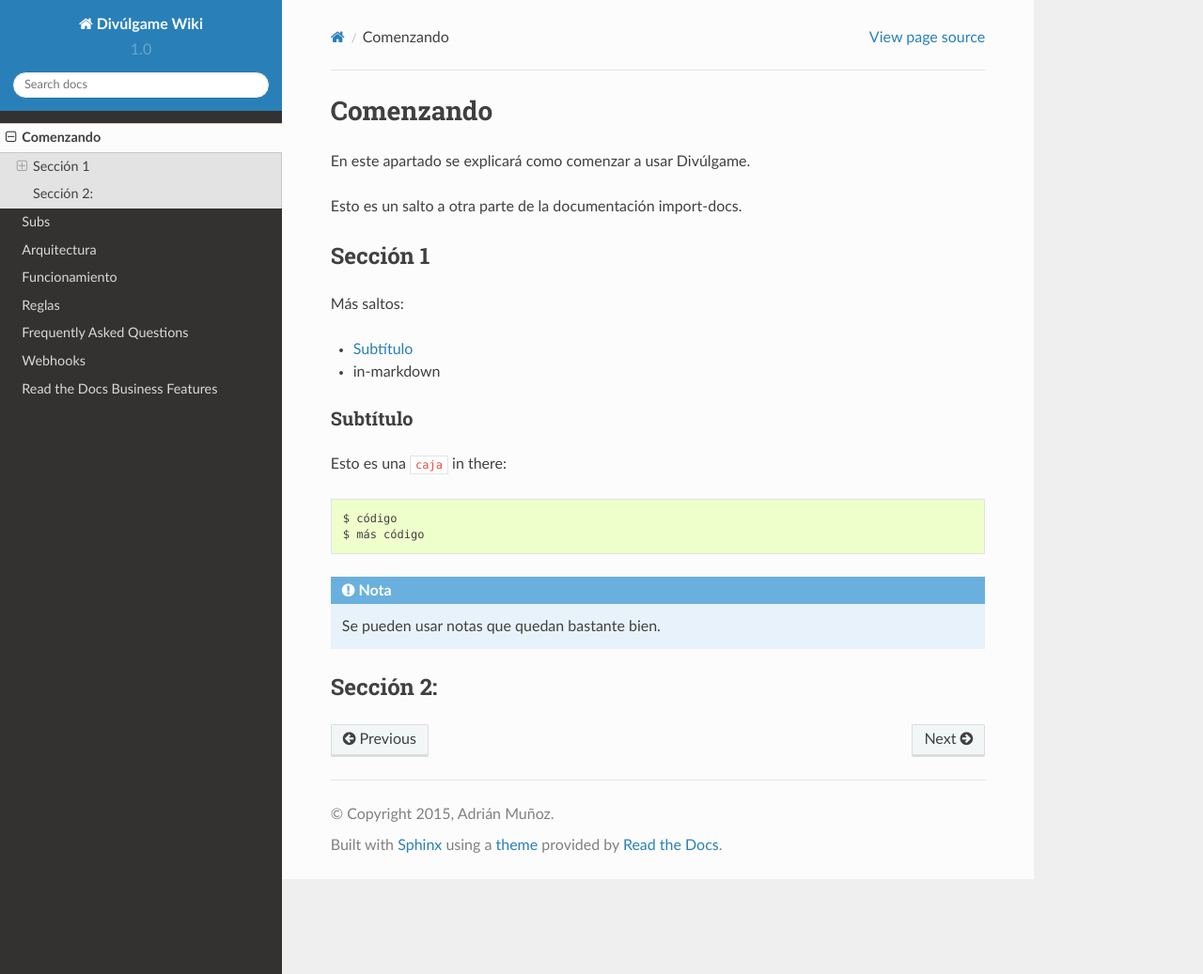
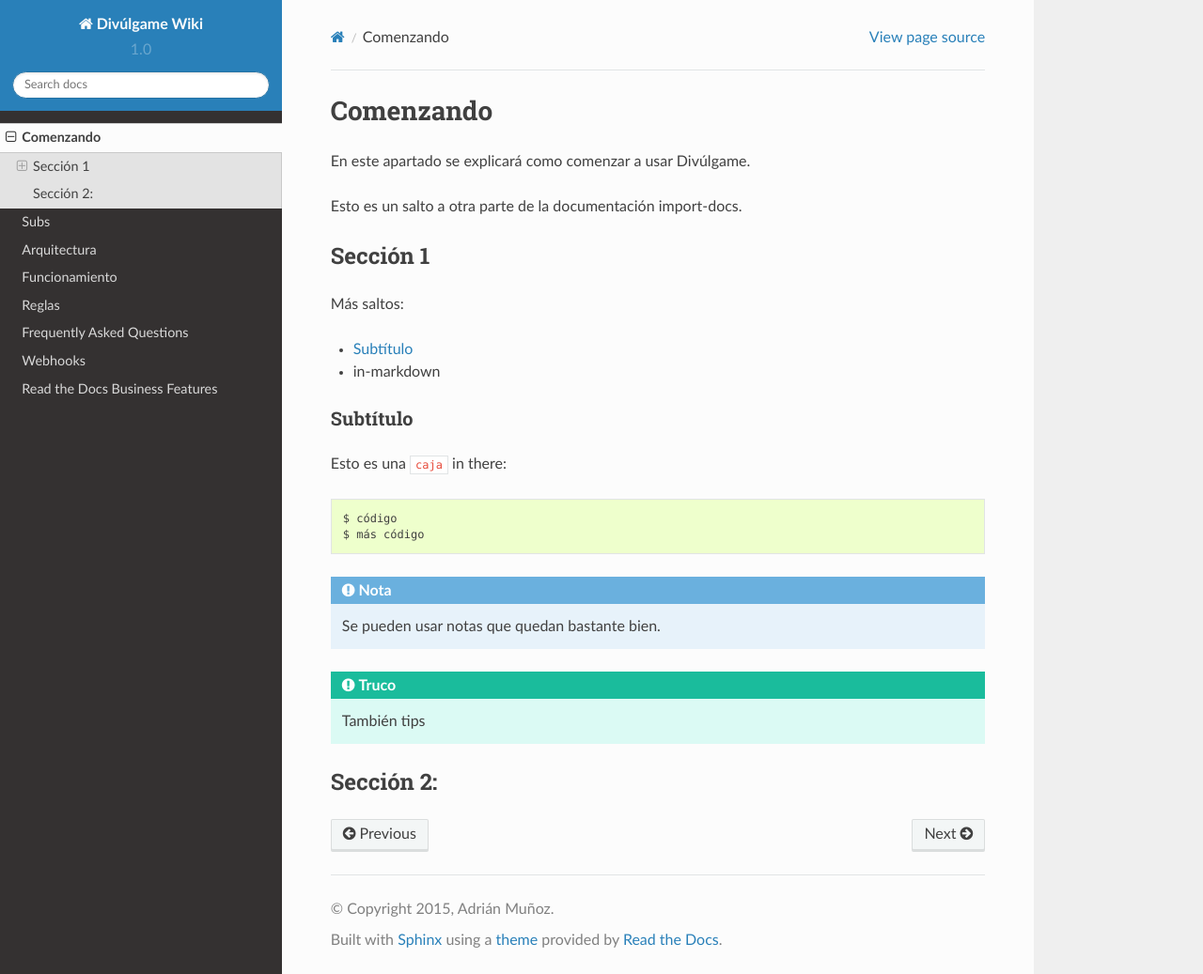
Before and after one commit to adrianmugnoz/Documentacion-Divulgame, a Sphinx documentation site: the page built from docs/getting_started.rst, in a window 1280 px wide and 1037 px high. Shown: the whole window at 94% size. Built offline with Sphinx 7.4.7 and the Read the Docs theme 2.0.0, drawn with Linux system fonts in a browser that asks for light colours; pages that are not in the unit, such as notebooks, are missing from menus.

Commit message:
Update getting_started.rst

```diff
--- a/docs/getting_started.rst
+++ b/docs/getting_started.rst
@@ -26,6 +26,8 @@ Esto es una ``caja`` in there::
 
 .. note:: Se pueden usar notas que quedan bastante bien.
 
+.. Tip:: También tips
+
 Sección 2:
 -------------------
 .. _a screencast: https://www.youtube.com/watch?feature=player_embedded&v=oJsUvBQyHBs
```
